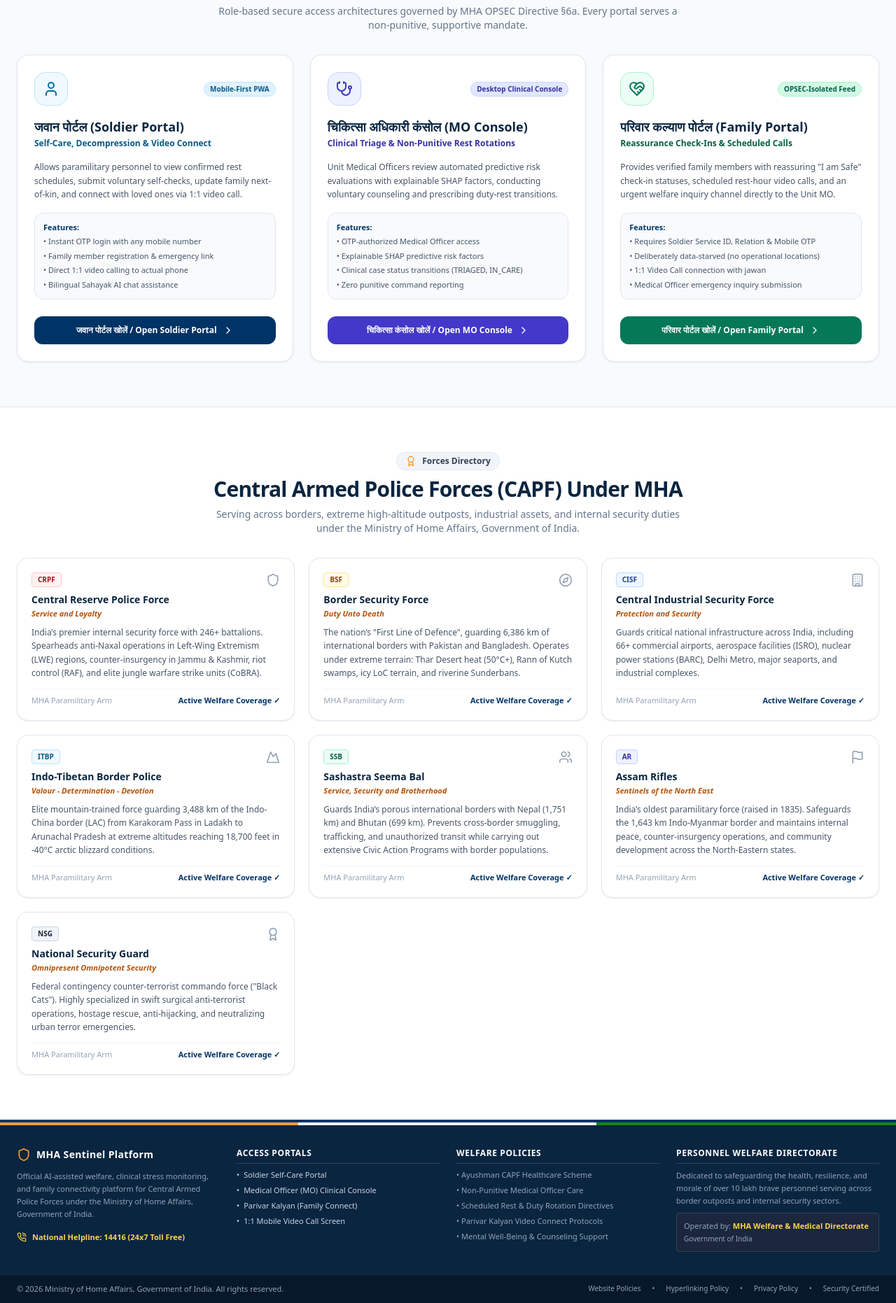
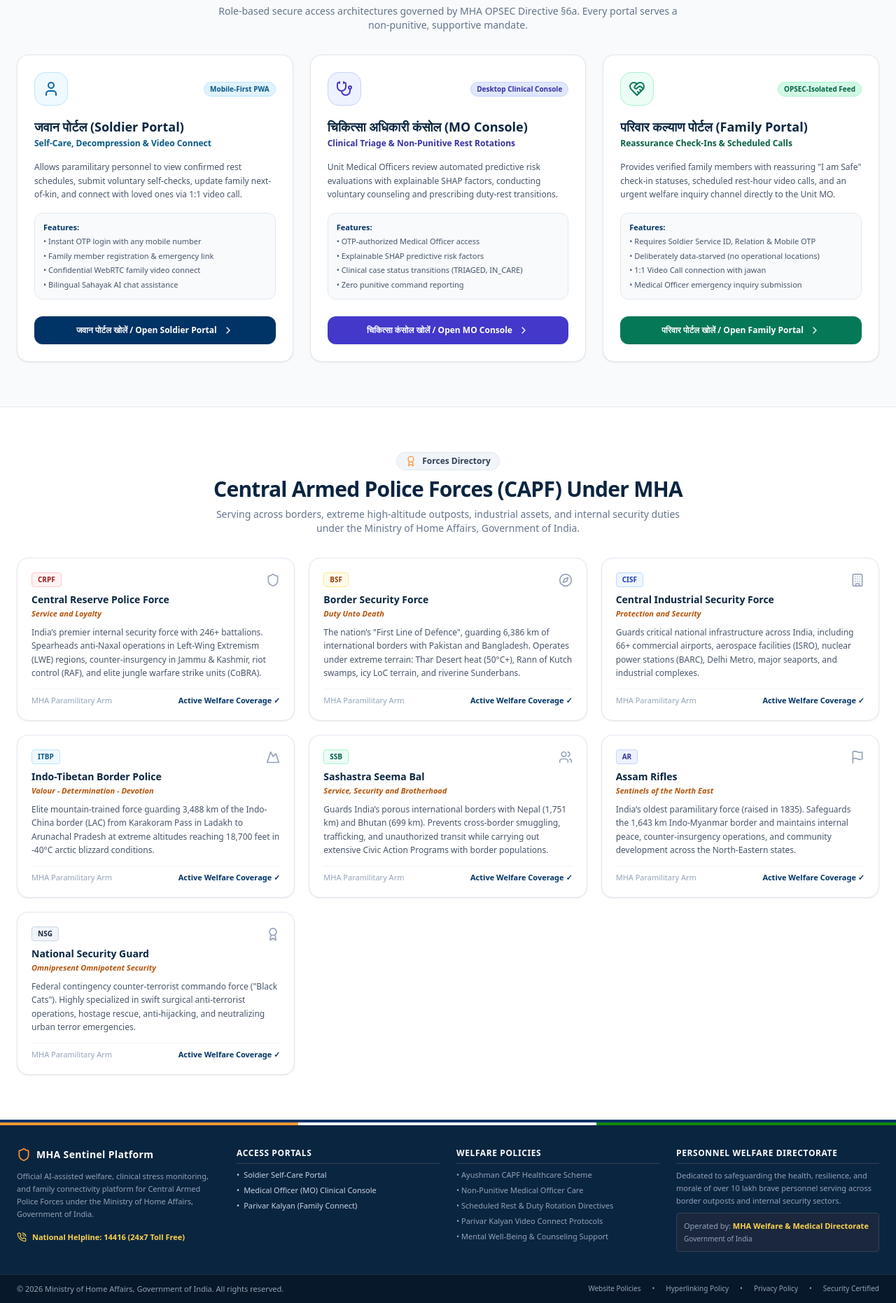
Before and after one commit to chanda-mahato/stress-management-sih, a Next.js app in the folder sentinel_welfare_platform/frontend/: page / in a window 1280 px wide. Shown: the part 1007-2869 px from the top of the page at 70% size. Built offline with nearby package versions, Linux system fonts and the light colour scheme.

Commit message:
fix(home): remove test call link from footer and refine video call wording on home page

```diff
--- a/sentinel_welfare_platform/frontend/src/app/page.tsx
+++ b/sentinel_welfare_platform/frontend/src/app/page.tsx
@@ -362,7 +362,7 @@
                   <div className="font-bold text-[#003366]">{t("Features:", "मुख्य विशेषताएं:")}</div>
                   <div>• {t("Instant OTP login with any mobile number", "किसी भी मोबाइल नंबर से तुरंत ओटीपी लॉगिन")}</div>
                   <div>• {t("Family member registration & emergency link", "परिवार सदस्य पंजीकरण एवं आपातकालीन संपर्क")}</div>
-                  <div>• {t("Direct 1:1 video calling to actual phone", "असली मोबाइल फ़ोन पर सीधी 1:1 वीडियो कॉलिंग")}</div>
+                  <div>• {t("Confidential WebRTC family video connect", "गोपनीय वेबआरटीसी (WebRTC) पारिवारिक वीडियो संवाद")}</div>
                   <div>• {t("Bilingual Sahayak AI chat assistance", "द्विभाषी 'सहायक' एआई चैट सहायता")}</div>
                 </div>
               </div>
--- a/sentinel_welfare_platform/frontend/src/components/GovFooter.tsx
+++ b/sentinel_welfare_platform/frontend/src/components/GovFooter.tsx
@@ -54,12 +54,7 @@
                 <span>{t("Parivar Kalyan (Family Connect)", "परिवार कल्याण (सुरक्षित संपर्क)")}</span>
               </Link>
             </li>
-            <li>
-              <Link href="/call" className="hover:text-amber-300 transition flex items-center gap-1.5">
-                <span>•</span>
-                <span>{t("1:1 Mobile Video Call Screen", "1:1 मोबाइल वीडियो कॉल स्क्रीन")}</span>
-              </Link>
-            </li>
+
           </ul>
         </div>
 
```
